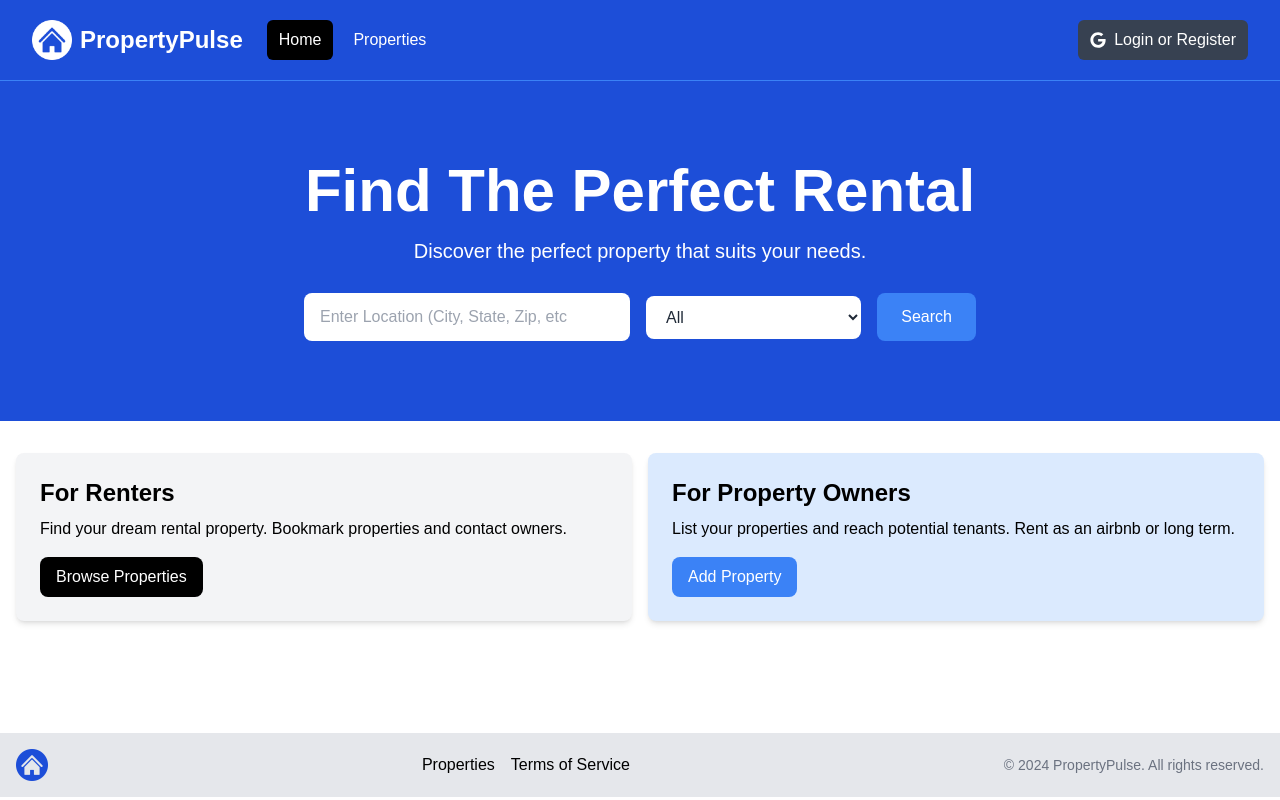
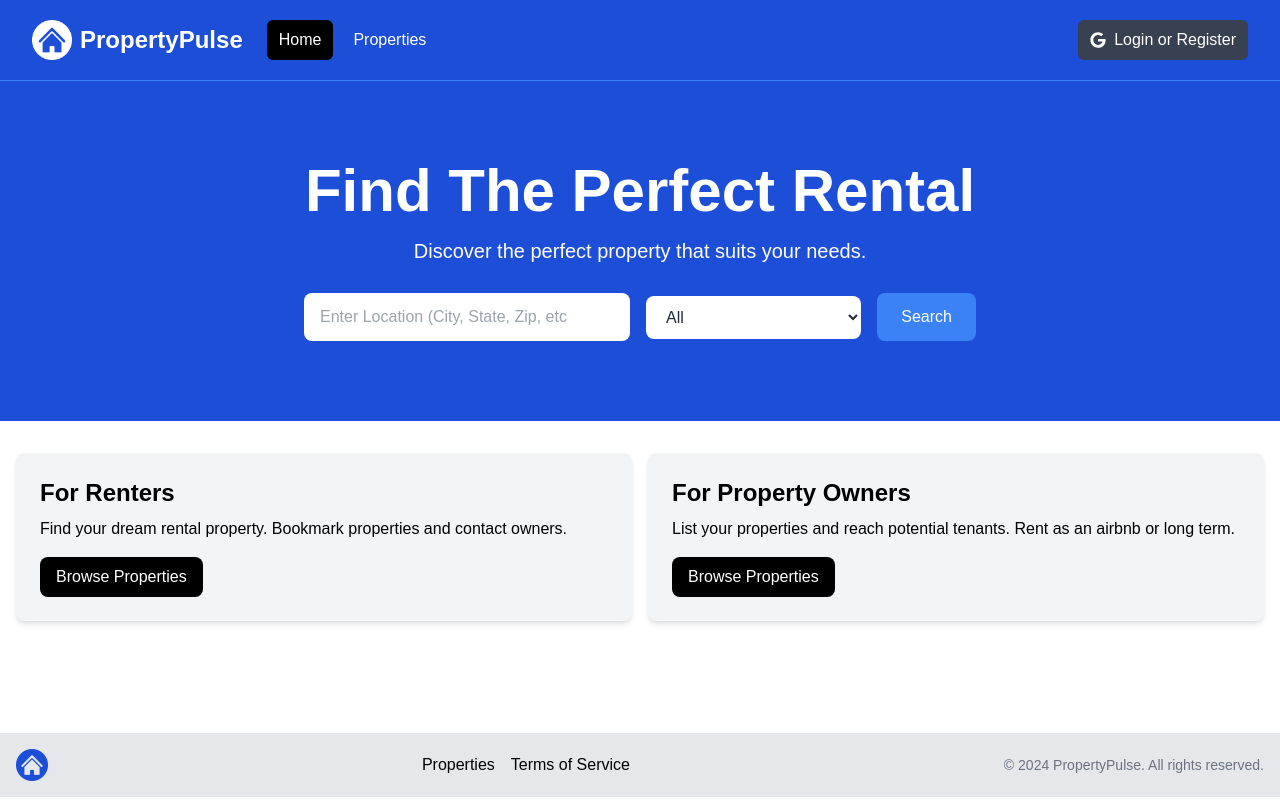
Before and after one commit to thomasmartinez114/property-app, a Next.js app: page / in a window 1280 px wide. Built offline with nearby package versions, Linux system fonts and the light colour scheme.

Commit message:
props passing to InfoBoxes for Heading

```diff
--- a/components/InfoBox.jsx
+++ b/components/InfoBox.jsx
@@ -1,5 +1,16 @@
-const InfoBox = () => {
-  return <div>InfoBox</div>;
+const InfoBox = ({ heading, children }) => {
+  return (
+    <div className='bg-gray-100 p-6 rounded-lg shadow-md'>
+      <h2 className='text-2xl font-bold'>{heading}</h2>
+      <p className='mt-2 mb-4'>{children}</p>
+      <a
+        href='/properties.html'
+        className='inline-block bg-black text-white rounded-lg px-4 py-2 hover:bg-gray-700'
+      >
+        Browse Properties
+      </a>
+    </div>
+  );
 };
 
 export default InfoBox;
--- a/components/InfoBoxes.jsx
+++ b/components/InfoBoxes.jsx
@@ -1,34 +1,18 @@
+import InfoBox from './InfoBox';
+
 const InfoBoxes = () => {
   return (
     <section>
       <div className='container-xl lg:container m-auto'>
         <div className='grid grid-cols-1 md:grid-cols-2 gap-4 p-4 rounded-lg'>
-          <div className='bg-gray-100 p-6 rounded-lg shadow-md'>
-            <h2 className='text-2xl font-bold'>For Renters</h2>
-            <p className='mt-2 mb-4'>
-              Find your dream rental property. Bookmark properties and contact
-              owners.
-            </p>
-            <a
-              href='/properties.html'
-              className='inline-block bg-black text-white rounded-lg px-4 py-2 hover:bg-gray-700'
-            >
-              Browse Properties
-            </a>
-          </div>
-          <div className='bg-blue-100 p-6 rounded-lg shadow-md'>
-            <h2 className='text-2xl font-bold'>For Property Owners</h2>
-            <p className='mt-2 mb-4'>
-              List your properties and reach potential tenants. Rent as an
-              airbnb or long term.
-            </p>
-            <a
-              href='/add-property.html'
-              className='inline-block bg-blue-500 text-white rounded-lg px-4 py-2 hover:bg-blue-600'
-            >
-              Add Property
-            </a>
-          </div>
+          <InfoBox heading='For Renters'>
+            Find your dream rental property. Bookmark properties and contact
+            owners.
+          </InfoBox>
+          <InfoBox heading='For Property Owners'>
+            List your properties and reach potential tenants. Rent as an airbnb
+            or long term.
+          </InfoBox>
         </div>
       </div>
     </section>
```
